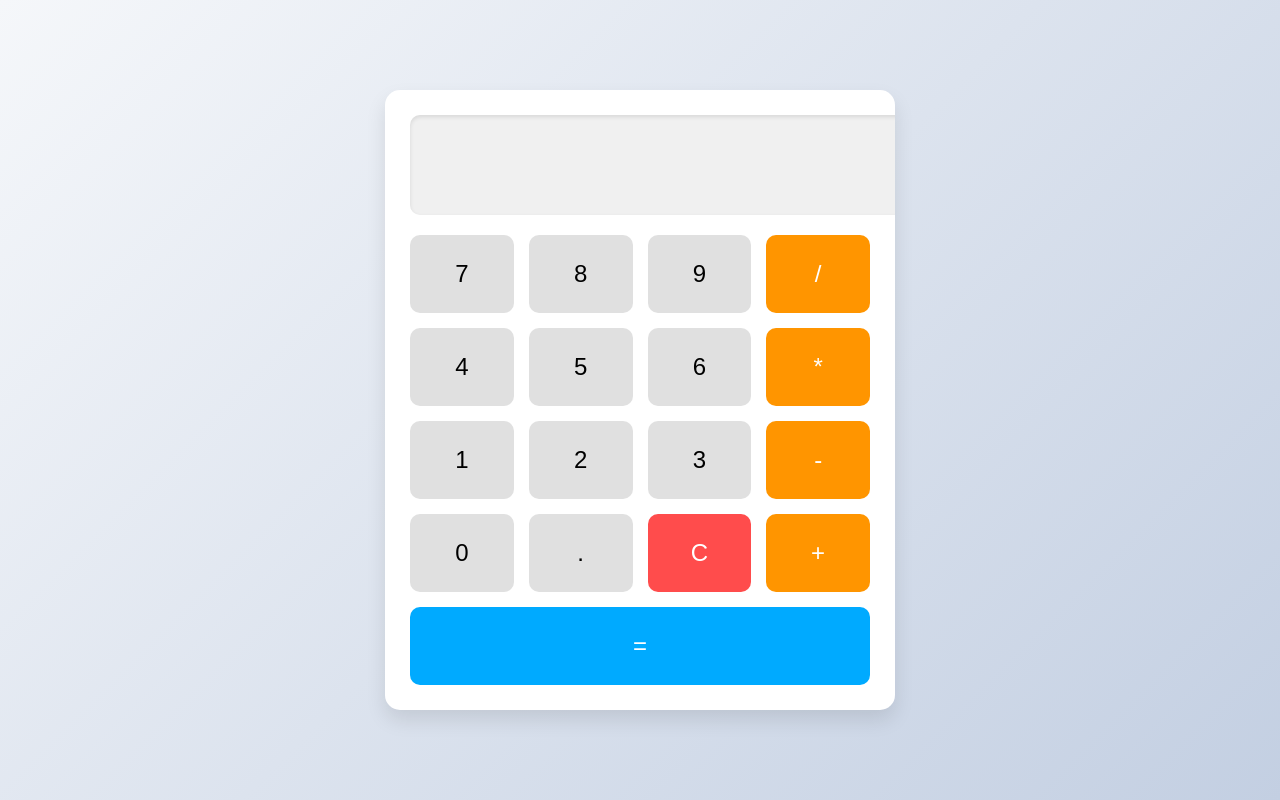
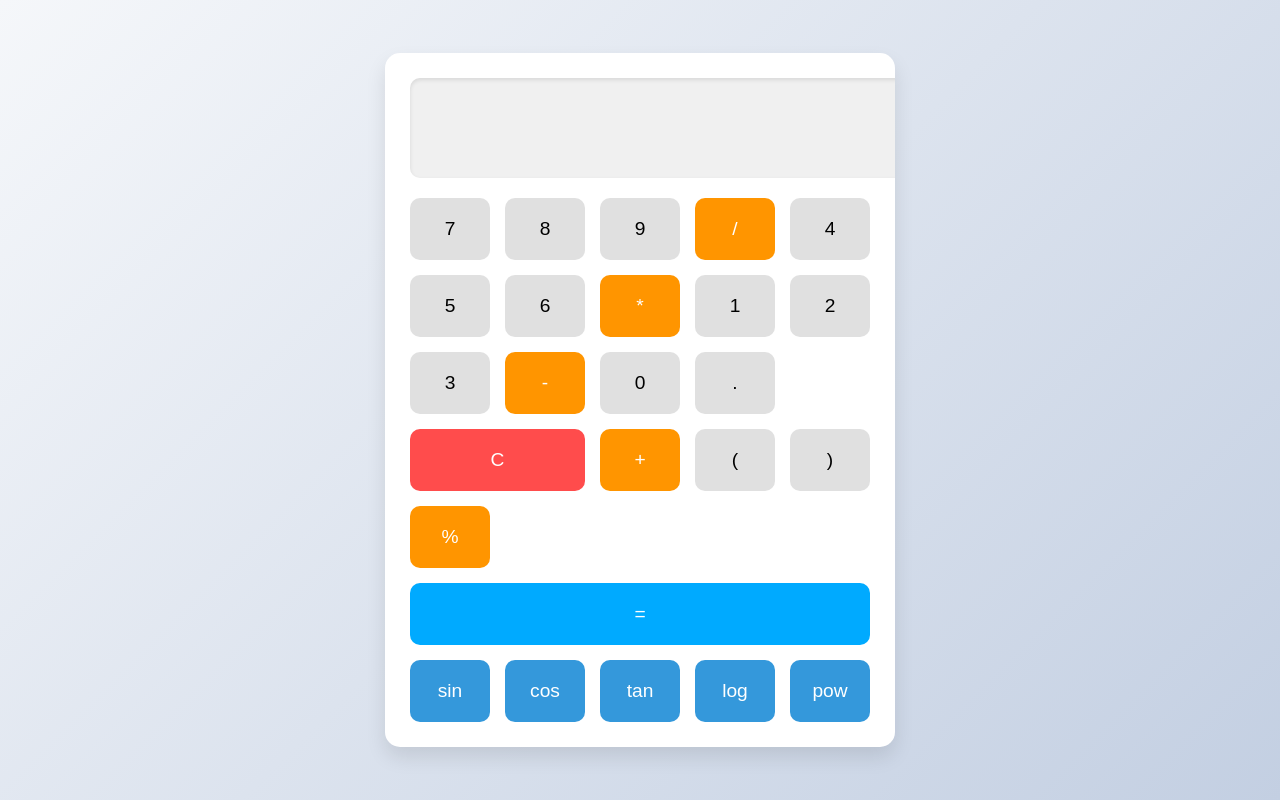
Before and after one commit to iamkkronly/universal-calculator-, a plain HTML site: page index.html in a window 1280 px wide. Drawn offline with Linux system fonts and the light colour scheme.

Commit message:
Update index.html

```diff
--- a/index.html
+++ b/index.html
@@ -3,7 +3,7 @@
 <head>
     <meta charset="UTF-8">
     <meta name="viewport" content="width=device-width, initial-scale=1.0">
-    <title>Beautiful Calculator</title>
+    <title>Scientific Calculator</title>
     <style>
         body {
             display: flex;
@@ -35,13 +35,13 @@
         }
         .buttons {
             display: grid;
-            grid-template-columns: repeat(4, 1fr);
+            grid-template-columns: repeat(5, 1fr);
             gap: 15px;
         }
         .buttons button {
             width: 100%;
-            padding: 25px;
-            font-size: 1.5em;
+            padding: 20px;
+            font-size: 1.2em;
             border: none;
             border-radius: 10px;
             background-color: #e0e0e0;
@@ -59,9 +59,17 @@
         .buttons button.operator:hover {
             background-color: #e58e00;
         }
+        .buttons button.function {
+            background-color: #3498db;
+            color: white;
+        }
+        .buttons button.function:hover {
+            background-color: #2980b9;
+        }
         .buttons button.clear {
             background-color: #ff4c4c;
             color: white;
+            grid-column: span 2;
         }
         .buttons button.clear:hover {
             background-color: #ff1a1a;
@@ -69,7 +77,7 @@
         .buttons button.equal {
             background-color: #00aaff;
             color: white;
-            grid-column: span 4;
+            grid-column: span 5;
         }
         .buttons button.equal:hover {
             background-color: #0088cc;
@@ -96,7 +104,15 @@
             <button onclick="appendToDisplay('.')">.</button>
             <button onclick="clearDisplay()" class="clear">C</button>
             <button onclick="appendToDisplay('+')" class="operator">+</button>
+            <button onclick="appendToDisplay('(')">(</button>
+            <button onclick="appendToDisplay(')')">)</button>
+            <button onclick="appendToDisplay('%')" class="operator">%</button>
             <button onclick="calculateResult()" class="equal">=</button>
+            <button onclick="appendToDisplay('Math.sin(')" class="function">sin</button>
+            <button onclick="appendToDisplay('Math.cos(')" class="function">cos</button>
+            <button onclick="appendToDisplay('Math.tan(')" class="function">tan</button>
+            <button onclick="appendToDisplay('Math.log(')" class="function">log</button>
+            <button onclick="appendToDisplay('Math.pow(')" class="function">pow</button>
         </div>
     </div>
 
```
